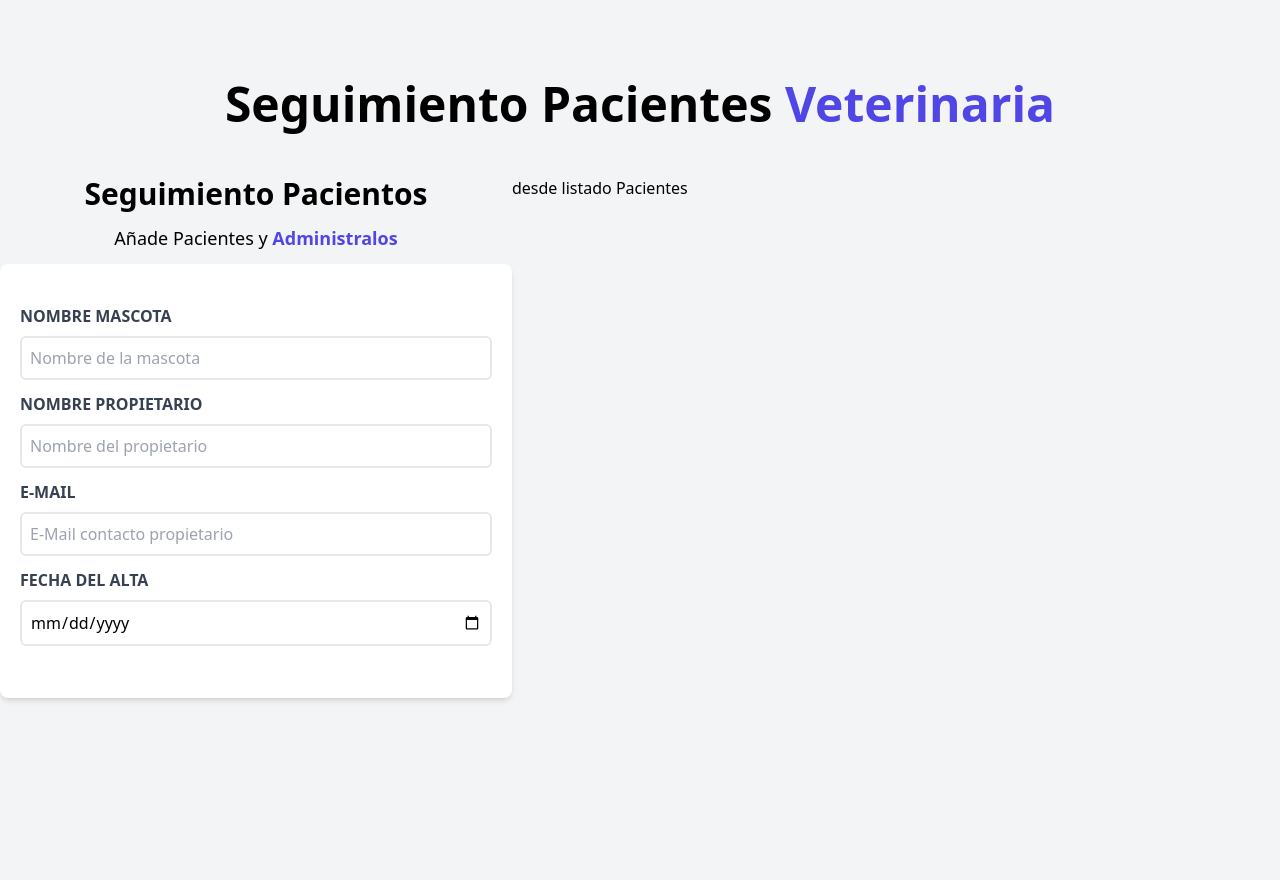
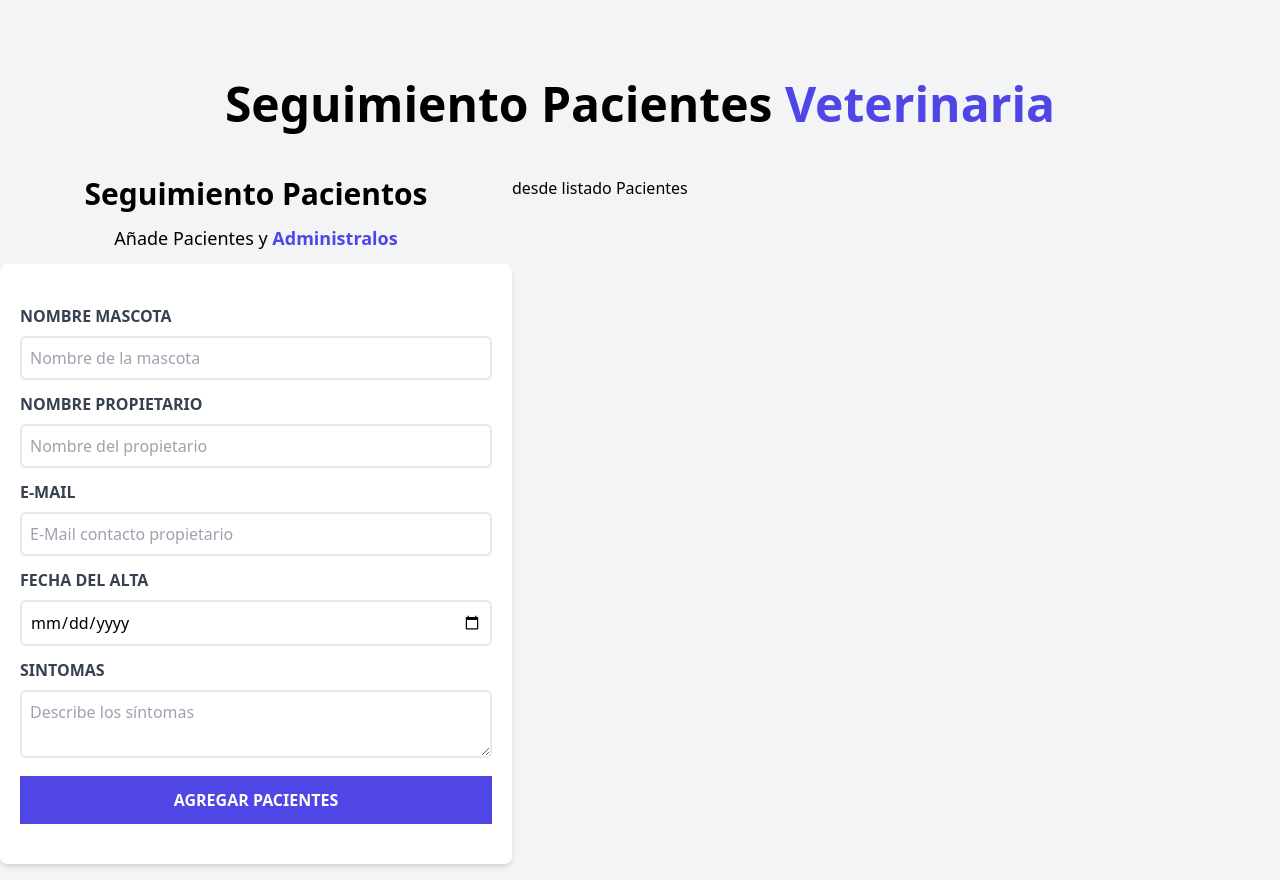
Before and after one commit to komargustavo/citas-react, a React (Vite) app: page / in a window 1280 px wide. Built offline with nearby package versions, Linux system fonts and the light colour scheme.

Commit message:
modificar formulario

```diff
--- a/src/components/Formulario.jsx
+++ b/src/components/Formulario.jsx
@@ -65,6 +65,24 @@ const Formulario = () => {
             type="date"
           />
         </div>
+        <div className="mb-3">
+          <label
+            htmlFor="sintomas"
+            className=" block text-gray-700 uppercase font-bold"
+          >
+            Sintomas
+          </label>
+          <textarea
+            id="sintomas"
+            className="border-2 w-full mt-2 p-2 rounded-md placeholder-gray-400"
+            placeholder="Describe los síntomas"
+          />
+        </div>
+        <input
+        type="submit"
+        className="bg-indigo-600 w-full p-3 text-white uppercase font-bold"
+        value="agregar pacientes"
+        />
       </form>
     </div>
   );
```
